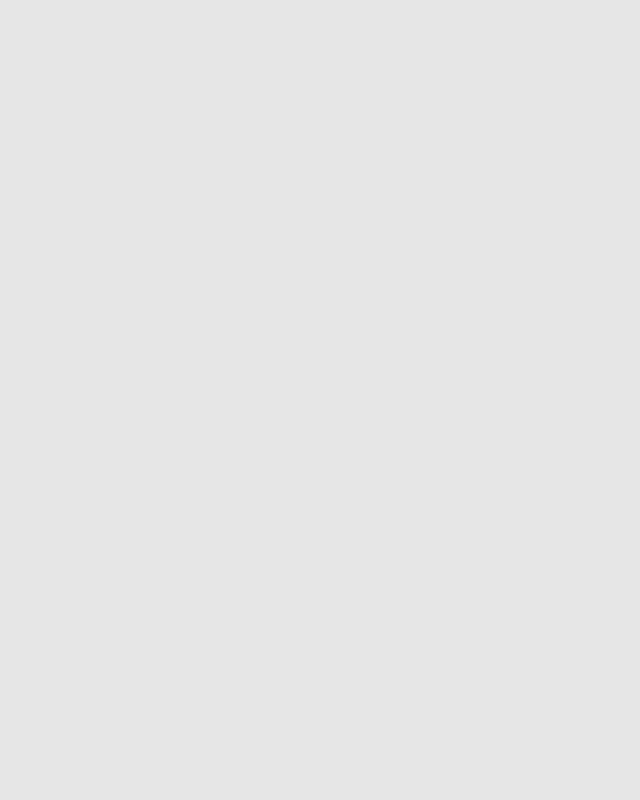
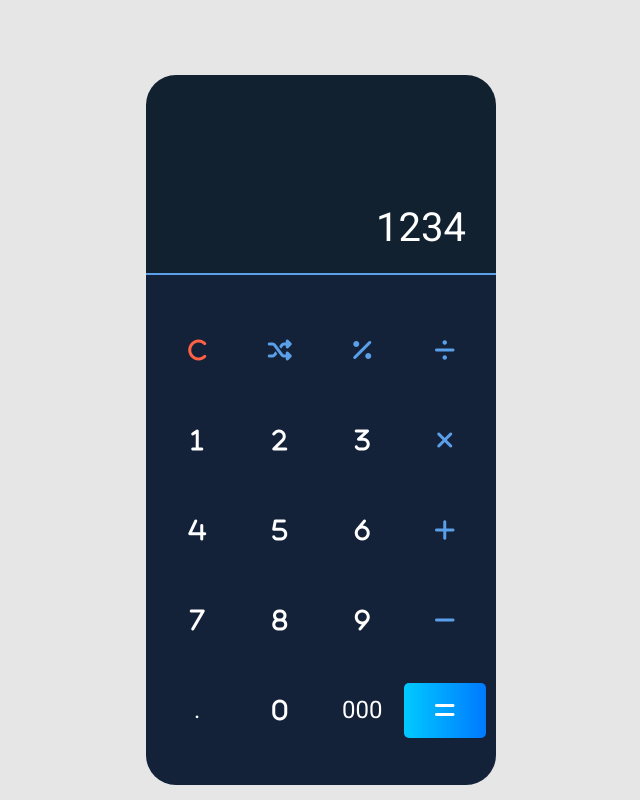
Before and after one commit to GarrettLockhart/calculator-app, a plain HTML site: page index.html in a window 1280 px wide. Shown: the whole page, without its empty margins (319-959 px from the left). Drawn offline with Linux system fonts and the light colour scheme.

Commit message:
add: all base html

```diff
--- a/index.html
+++ b/index.html
@@ -21,6 +21,47 @@
     <title>Calculator App</title>
   </head>
   <body>
+    <div class="main-container">
+      <section class="screen-container">
+        <span class="screen-span" id="screen-numbers">1234</span>
+      </section>
+      <main class="main-body-container">
+        <div class="body-row row-one">
+          <button class="key-inputs" id="clear-key"><i class="fa-solid fa-c"></i></button>
+          <button class="key-inputs" id="random-key">
+            <i class="fa-solid fa-shuffle"></i>
+          </button>
+          <button class="key-inputs" id="percent-key">
+            <i class="fa-solid fa-percent"></i>
+          </button>
+          <button class="key-inputs" id="divide-key"><i class="fa-solid fa-divide"></i></button>
+        </div>
+        <div class="body-row row-two">
+          <button class="key-inputs" id="numOne-key"><i class="fa-solid fa-1"></i></button>
+          <button class="key-inputs" id="numTwo-key"><i class="fa-solid fa-2"></i></button>
+          <button class="key-inputs" id="numThree-key"><i class="fa-solid fa-3"></i></button>
+          <button class="key-inputs" id="multiply-key"><i class="fa-solid fa-xmark"></i></button>
+        </div>
+        <div class="body-row row-three">
+          <button class="key-inputs" id="numFour-key"><i class="fa-solid fa-4"></i></button>
+          <button class="key-inputs" id="numFive-key"><i class="fa-solid fa-5"></i></button>
+          <button class="key-inputs" id="numSix-key"><i class="fa-solid fa-6"></i></button>
+          <button class="key-inputs" id="plus-key"><i class="fa-solid fa-plus"></i></button>
+        </div>
+        <div class="body-row row-four">
+          <button class="key-inputs" id="numSeven-key"><i class="fa-solid fa-7"></i></button>
+          <button class="key-inputs" id="numEight-key"><i class="fa-solid fa-8"></i></button>
+          <button class="key-inputs" id="numNine-key"><i class="fa-solid fa-9"></i></button>
+          <button class="key-inputs" id="minus-key"><i class="fa-solid fa-minus"></i></button>
+        </div>
+        <div class="body-row row-five">
+          <button class="key-inputs" id="period-key">.</button>
+          <button class="key-inputs" id="numZero-key"><i class="fa-solid fa-0"></i></button>
+          <button class="key-inputs" id="numTripleZero-key">000</i></button>
+          <button class="key-inputs" id="equals-key"><i class="fa-solid fa-equals"></i></button>
+        </div>
+      </main>
+    </div>
     <script src="./assets/scripts/calculator.js"></script>
   </body>
 </html>
```
